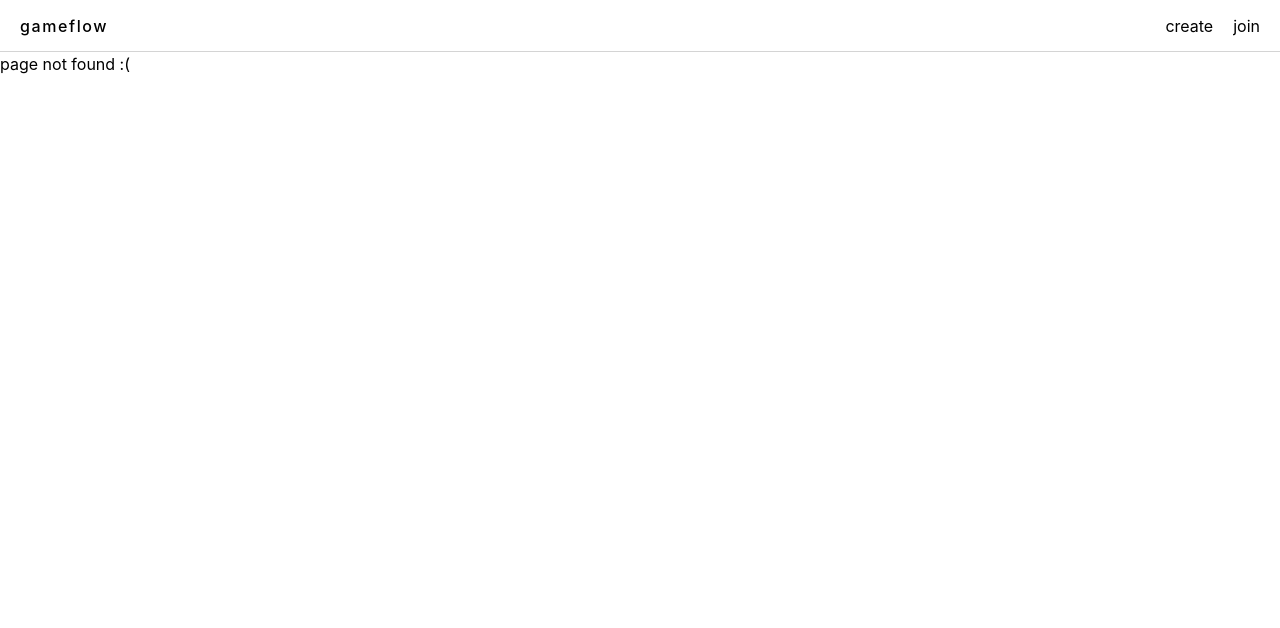
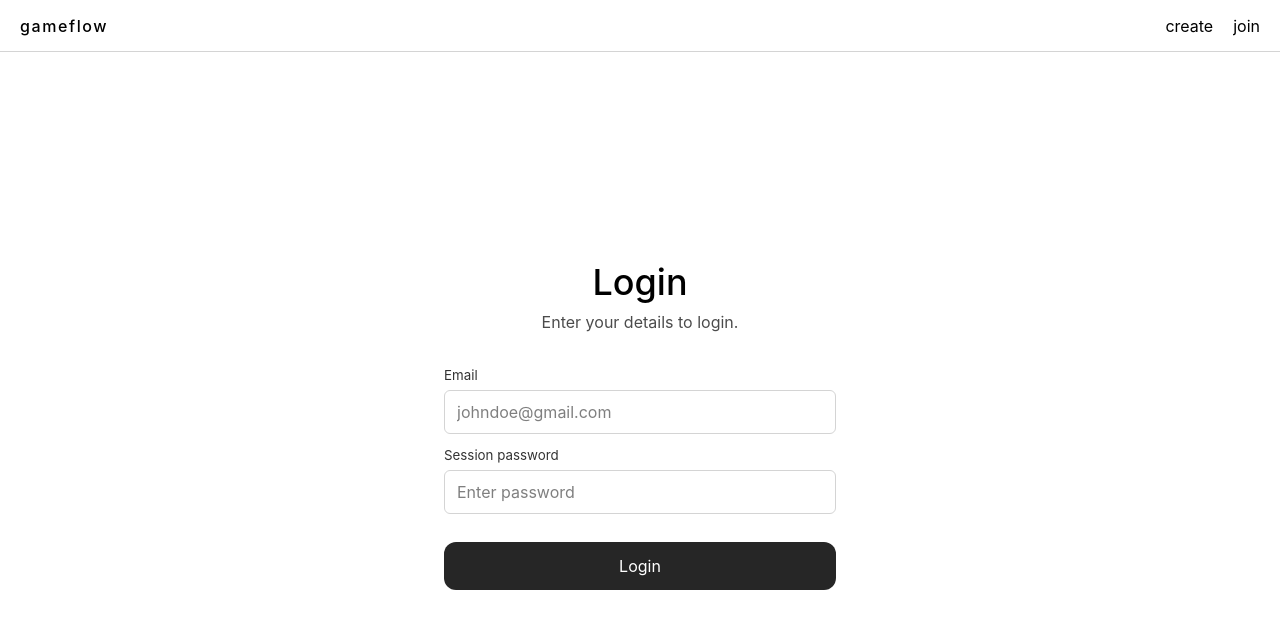
Before and after one commit to khalid3385/gameflow4, a React (Vite) app in the folder RestaurantSim-frontend/: page /login in a window 1280 px wide. Before the commit this address had no page. Shown: the top 628 px of the page. Built offline with nearby package versions, Linux system fonts and the light colour scheme.

Commit message:
login route and page

```diff
--- a/RestaurantSim-frontend/src/comps/pages/JoinSession.tsx
+++ b/RestaurantSim-frontend/src/comps/pages/JoinSession.tsx
@@ -31,7 +31,7 @@ export default function JoinSession() {
     formState: { errors, isSubmitting },
   } = useForm<FormFields>();
 
-  const onSubmit: SubmitHandler<FormFields> = async (data) => {
+  const onSubmit: SubmitHandler<FormFields> = async (data: FormFields) => {
     try {
       const response = await fetch("/sessions/join", {
         method: "POST",
--- /dev/null
+++ b/RestaurantSim-frontend/src/comps/pages/Login.tsx
@@ -0,0 +1,144 @@
+import { useState } from "react";
+import FormCard, { FormHeader } from "../util/FormCard";
+import TextInput from "../util/TextInput";
+import Button from "../util/Button";
+import { useForm, type SubmitHandler } from "react-hook-form";
+import { ErrorMessage } from "../util/TextInput";
+import { SubmitButton } from "../util/Button";
+import { useNavigate } from "react-router";
+
+type FormFields = {
+  password: string;
+  email: string;
+  request: string;
+};
+
+const Login = () => {
+  const {
+    register,
+    handleSubmit,
+    setError,
+    clearErrors,
+    formState: { errors, isSubmitting },
+  } = useForm<FormFields>();
+
+  const onSubmit: SubmitHandler<FormFields> = async (data: FormFields) => {
+    console.log("rna");
+
+    try {
+      const response = await fetch("/auth/login?useCookies=true", {
+        method: "POST",
+        headers: { "Content-Type": "application/json" },
+        credentials: "include",
+        body: JSON.stringify({
+          email: String(data.email ?? "").trim(),
+          password: String(data.password ?? ""),
+        }),
+      });
+
+      if (!response.ok) {
+        setError("request", {
+          type: "custom",
+          message: "Email and password don't match.",
+        });
+        return;
+      }
+
+      nav("/create");
+    } catch {
+      setError("request", {
+        type: "custom",
+        message: "Could not reach the server, try again later.",
+      });
+    }
+  };
+
+  const nav = useNavigate();
+
+  async function logout() {
+    setBusy(true);
+    setMessage("");
+
+    try {
+      const response = await fetch("/auth/logout", {
+        method: "POST",
+        headers: { "Content-Type": "application/json" },
+        credentials: "include",
+        body: JSON.stringify({}),
+      });
+
+      if (!response.ok && response.status !== 401) {
+        setMessage("Could not log out.");
+        return;
+      }
+
+      setMessage("Logged out.");
+    } catch {
+      setMessage("Could not reach the server.");
+    } finally {
+      setBusy(false);
+    }
+  }
+
+  return (
+    <div className="flex flex-1 items-center justify-center">
+      <FormCard width="w-110">
+        <div>
+          <FormHeader
+            title="Login"
+            description="Enter your details to login."
+            marginBottom="2rem"
+          />
+          <form
+            className="flex flex-col gap-3"
+            onSubmit={handleSubmit(onSubmit)}
+          >
+            <TextInput
+              {...register("email", {
+                required: "Enter an email adress",
+                pattern: {
+                  value: /^[A-Z0-9._%+-]+@[A-Z0-9.-]+\.[A-Z]{2,}$/i,
+                  message: "Enter a valid email adress",
+                },
+              })}
+              onInput={() => clearErrors(["request"])}
+              errorContent={
+                errors?.email?.message || (errors?.request?.message ? " " : "")
+              }
+              placeholder="johndoe@gmail.com"
+              labelContent={"Email"}
+              name="email"
+              maxLength={30}
+              // required
+            />
+            <TextInput
+              onInput={() => clearErrors(["request"])}
+              {...register("password", {
+                required: "Enter a password",
+              })}
+              placeholder="Enter password"
+              errorContent={
+                errors?.password?.message ||
+                (errors?.request?.message ? " " : "")
+              }
+              labelContent={"Session password"}
+              name="password"
+              type="password"
+
+              // required
+            />
+            <SubmitButton
+              disabled={isSubmitting}
+              text={isSubmitting ? "Logging in..." : "Login"}
+            />
+          </form>
+        </div>
+        {errors?.request && (
+          <ErrorMessage errorContent={errors?.request?.message} />
+        )}
+      </FormCard>
+    </div>
+  );
+};
+
+export default Login;
--- a/RestaurantSim-frontend/src/comps/util/TextInput.tsx
+++ b/RestaurantSim-frontend/src/comps/util/TextInput.tsx
@@ -9,7 +9,7 @@ type FormCard = {
 const TextInput = ({ labelContent, errorContent, className,  ...rest }: FormCard) => {
   let final_class =
     (className || " ") +
-    ` h-10 border border-1 border-neutral-300
+    ` h-11 border border-1 border-neutral-300
     ${errorContent && "border-red-400! bg-red-100! outline-red-400"}`;
 
   if (!final_class.includes("px") && !final_class.includes("p-"))
@@ -23,7 +23,7 @@ const TextInput = ({ labelContent, errorContent, className,  ...rest }: FormCard
       {labelContent && (
         <label className="mb-1 opacity-80 text-[smaller]">{labelContent}</label>
       )}
-      <input {...rest} className={final_class} type="text" />
+      <input {...rest} className={final_class} />
       {errorContent && (
         <ErrorMessage errorContent={errorContent}/>
       )}
--- a/RestaurantSim-frontend/src/main.tsx
+++ b/RestaurantSim-frontend/src/main.tsx
@@ -11,6 +11,7 @@ import {
   RouterProvider,
 } from "react-router";
 import CreateSession from "./comps/pages/CreateSession.tsx";
+import Login from "./comps/pages/Login.tsx";
 
 
 const router = createBrowserRouter([
@@ -20,6 +21,7 @@ const router = createBrowserRouter([
     // element: <RootLayout />,
     children: [
       { path: "/join", index: true, element: <JoinSession />}, // landing page goes here
+      { path: "/login", index: true, element: <Login />}, // landing page goes here
       { path: "/create", index: true, element: <CreateSession />}, // landing page goes here
 
       { path: "*", element: <h1>page not found :(</h1> }, // not found
```
